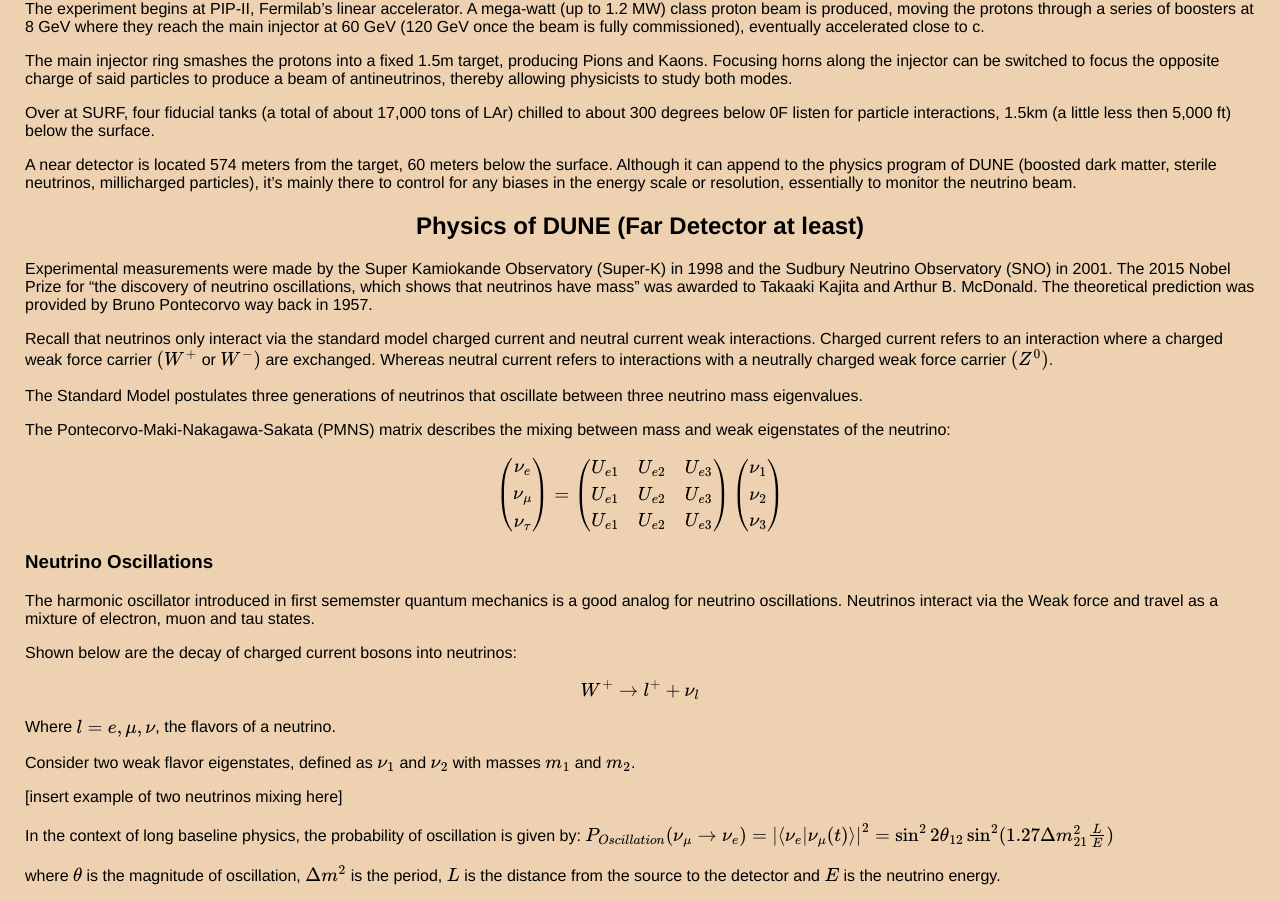
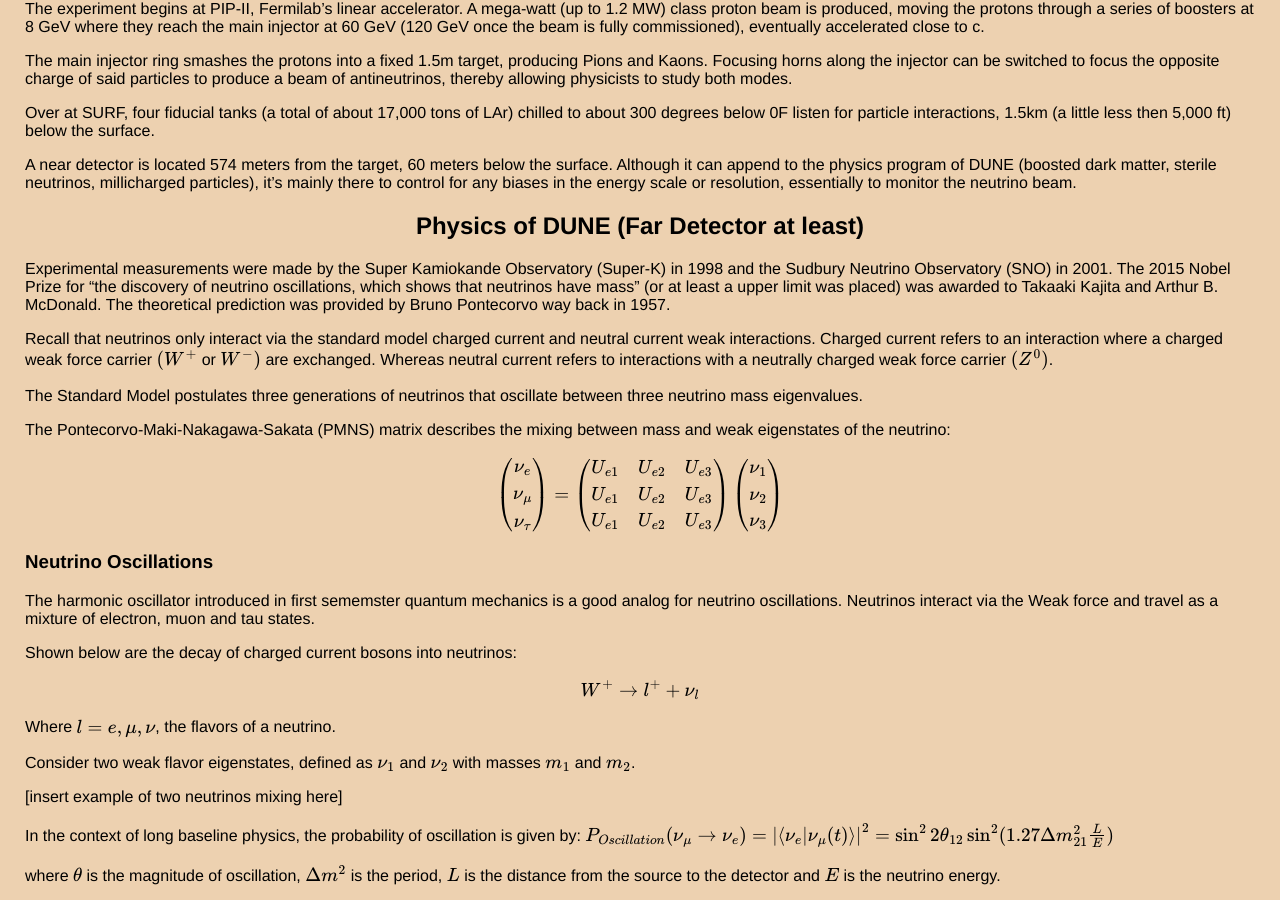
Before and after one commit to thaihangchung7/thaihangchung7.github.io, a Jekyll site: the page built from _notes/DUNE.md, in a window 1280 px wide and 900 px high, scrolled down 944 px. Built offline with Jekyll 4.4.1, drawn with Linux system fonts in a browser that asks for light colours; formulas are drawn with MathJax 3.

Commit message:
Changed a sentence on neutrino mass

```diff
--- a/_notes/DUNE.md
+++ b/_notes/DUNE.md
@@ -34,7 +34,7 @@
 A near detector is located 574 meters from the target, 60 meters below the surface. Although it can append to the physics program of DUNE (boosted dark matter, sterile neutrinos, millicharged particles), it's mainly there to control for any biases in the energy scale or resolution, essentially to monitor the neutrino beam.
 
 ## Physics of DUNE (Far Detector at least)
-Experimental measurements were made by the Super Kamiokande Observatory (Super-K) in 1998 and the Sudbury Neutrino Observatory (SNO) in 2001. The 2015 Nobel Prize for "the discovery of neutrino oscillations, which shows that neutrinos have mass" was awarded to Takaaki Kajita and Arthur B. McDonald. The theoretical prediction was provided by Bruno Pontecorvo way back in 1957.
+Experimental measurements were made by the Super Kamiokande Observatory (Super-K) in 1998 and the Sudbury Neutrino Observatory (SNO) in 2001. The 2015 Nobel Prize for "the discovery of neutrino oscillations, which shows that neutrinos have mass" (or at least a upper limit was placed) was awarded to Takaaki Kajita and Arthur B. McDonald. The theoretical prediction was provided by Bruno Pontecorvo way back in 1957.
 
 Recall that neutrinos only interact via the standard model charged current and neutral current weak interactions. Charged current refers to an interaction where a charged weak force carrier \\((W^+ \\) or \\(W^-)\\) are exchanged. Whereas neutral current refers to interactions with a neutrally charged weak force carrier $$(Z^{0})$$.
 
```
